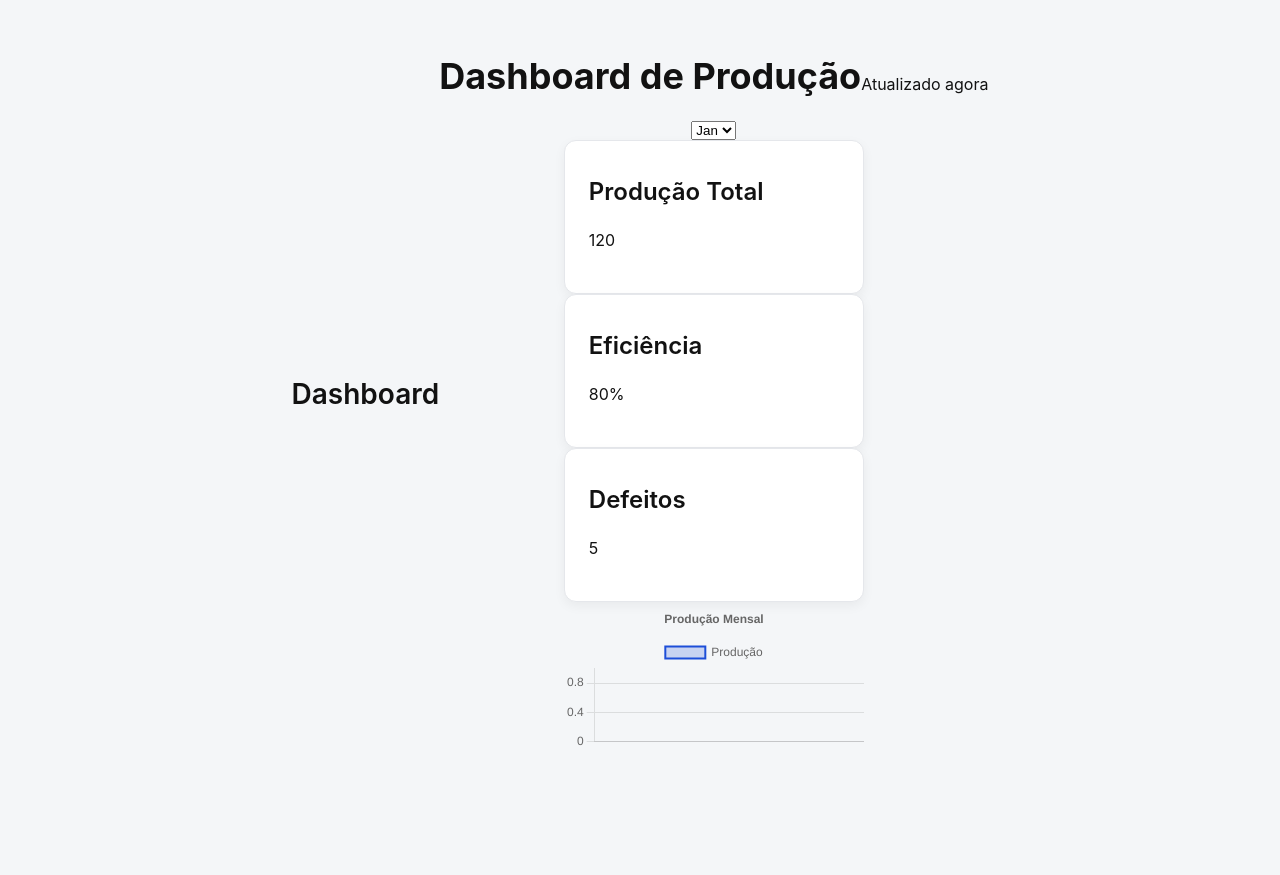
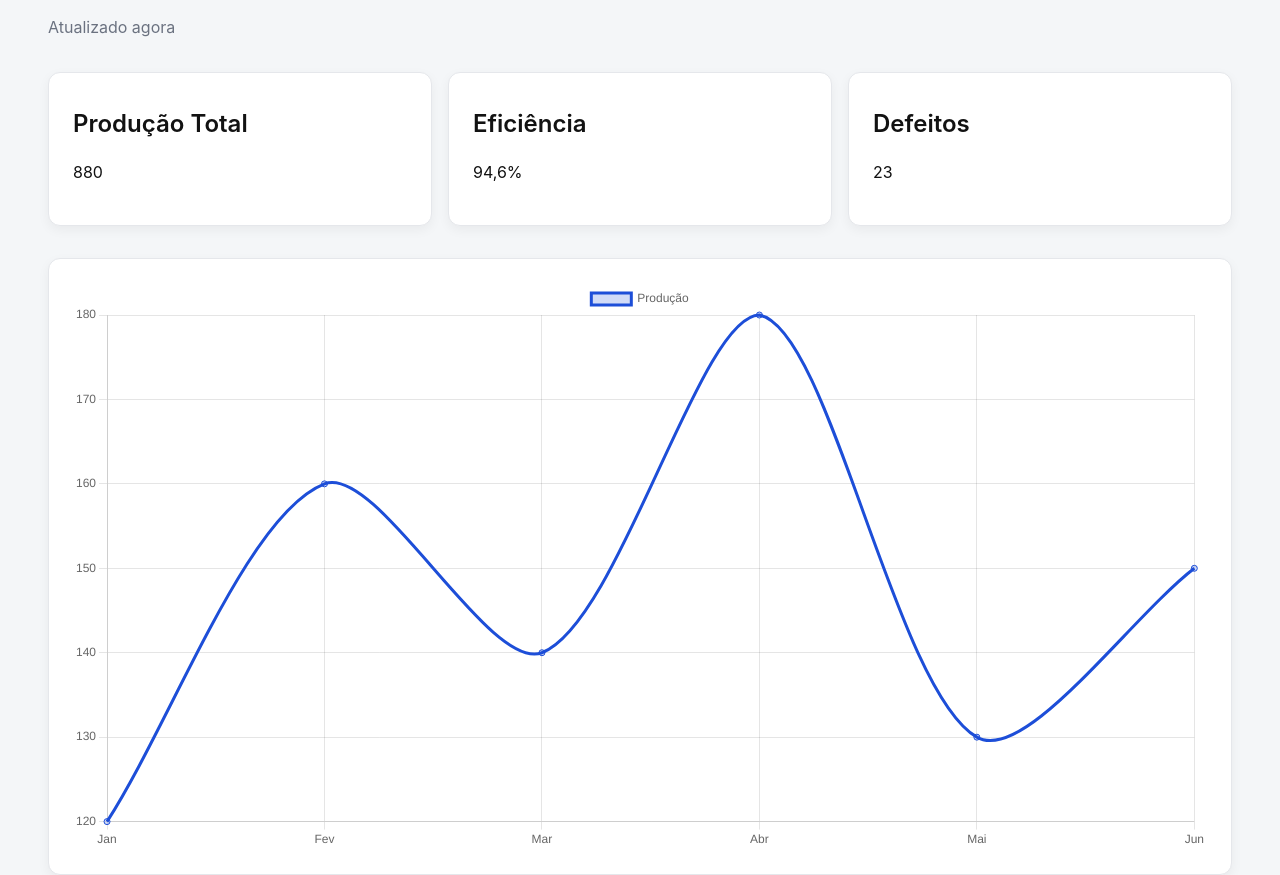
Before and after one commit to desenvolvimentoweb1983/dashboard-producao, a Next.js app: page /dashboard in a window 1280 px wide. Before the commit the page ends 800 px from the top, so only its background shows below. Built offline with nearby package versions, Linux system fonts and the light colour scheme.

Commit message:
dashboard-producao primeira verão

```diff
--- a/src/app/dashboard/page.tsx
+++ b/src/app/dashboard/page.tsx
@@ -1,53 +1,49 @@
 "use client";
 
-import Sidebar from "../../components/layout/Sidebar";
-import Header from "../../components/layout/Header";
-import CardKPI from "../../components/ui/CardKPI";
-import ProductionChart from "../../components/charts/ProductionChart";
-import Select from "../../components/ui/Select";
-import { useDashboard } from "../../hooks/useDashboard";
+import React from "react";
+import CardKPI from "@/components/ui/CardKPI";
+import ProductionChart from "@/components/charts/ProductionChart";
+import { useDashboard } from "@/hooks/useDashboard";
+import { formatNumber, formatPercent } from "@/lib/format";
 
 export default function DashboardPage() {
-  const {
-    totalProduzido,
-    eficiencia,
-    defeitos,
-    meses,
-    mesSelecionado,
-    setMesSelecionado,
-    dadosFiltrados,
-  } = useDashboard();
+  const { data, loading, error } = useDashboard();
+
+  if (loading) return <p>Carregando...</p>;
+  if (error) return <p>Erro ao carregar dados</p>;
+
+  // KPIs calculados
+  const totalProducao = data.reduce((acc, item) => acc + item.produzido, 0);
+  const totalMeta = data.reduce((acc, item) => acc + item.meta, 0);
+  const totalDefeitos = data.reduce((acc, item) => acc + item.defeitos, 0);
+
+  const eficiencia = totalProducao / totalMeta;
+
+  // Dados do gráfico
+  const labels = data.map((item) => item.mes);
+  const producao = data.map((item) => item.produzido);
 
   return (
-    <div className="flex h-screen">
-      <Sidebar />
+    <div className="container" style={{ paddingTop: "1rem" }}>
+      <h1>Dashboard de Produção</h1>
+      <p style={{ color: "var(--secondary)" }}>Atualizado agora</p>
 
-      <div className="flex-1 flex flex-col">
-        <Header />
+      {/* KPIs */}
+      <div
+        style={{
+          display: "grid",
+          gridTemplateColumns: "repeat(auto-fit, minmax(220px, 1fr))",
+          gap: "1rem",
+          margin: "2rem 0",
+        }}
+      >
+        <CardKPI title="Produção Total" value={formatNumber(totalProducao, 0)} />
+        <CardKPI title="Eficiência" value={formatPercent(eficiencia)} />
+        <CardKPI title="Defeitos" value={formatNumber(totalDefeitos, 0)} />
+      </div>
 
-        <main className="p-6 space-y-6 overflow-auto">
-
-          {/* Filtro */}
-          <div className="flex justify-end">
-            <Select
-              value={mesSelecionado}
-              onChange={setMesSelecionado}
-              options={meses}
-            />
-          </div>
-
-          {/* KPIs */}
-          <div className="grid grid-cols-1 md:grid-cols-3 gap-6">
-            <CardKPI title="Produção Total" value={totalProduzido} />
-            <CardKPI title="Eficiência" value={`${eficiencia}%`} />
-            <CardKPI title="Defeitos" value={defeitos} />
-          </div>
-
-          {/* Gráfico */}
-          <ProductionChart dados={dadosFiltrados} />
-
-        </main>
-      </div>
+      {/* Gráfico */}
+      <ProductionChart labels={labels} data={producao} />
     </div>
   );
 }
--- a/src/components/charts/ProductionChart.tsx
+++ b/src/components/charts/ProductionChart.tsx
@@ -8,47 +8,34 @@ import {
   LinearScale,
   PointElement,
   LineElement,
-  Title,
   Tooltip,
   Legend
 } from "chart.js";
 
-ChartJS.register(CategoryScale, LinearScale, PointElement, LineElement, Title, Tooltip, Legend);
+ChartJS.register(CategoryScale, LinearScale, PointElement, LineElement, Tooltip, Legend);
 
-interface ProductionChartProps {
+interface Props {
   labels: string[];
   data: number[];
 }
 
-const ProductionChart: React.FC<ProductionChartProps> = ({ labels, data }) => {
+export default function ProductionChart({ labels, data }: Props) {
   const chartData = {
     labels,
     datasets: [
       {
         label: "Produção",
         data,
-        fill: true,
+        borderColor: "#1d4ed8",
         backgroundColor: "rgba(29, 78, 216, 0.2)",
-        borderColor: "rgba(29, 78, 216, 1)",
-        borderWidth: 2,
         tension: 0.3,
       },
     ],
   };
 
-  const chartOptions = {
-    responsive: true,
-    plugins: {
-      legend: { position: "top" as const },
-      title: { display: true, text: "Produção Mensal" },
-    },
-  };
-
   return (
-    <div className="bg-card-bg p-4 rounded shadow">
-      <Line data={chartData} options={chartOptions} />
+    <div className="card">
+      <Line data={chartData} />
     </div>
   );
-};
-
-export default ProductionChart;
+}
--- a/src/hooks/useDashboard.ts
+++ b/src/hooks/useDashboard.ts
@@ -1,38 +1,37 @@
 "use client";
 
-import { useState, useEffect } from "react";
-import { calcularEficiencia } from "../utils/calculos";
+import { useEffect, useState } from "react";
+
+export interface DashboardItem {
+  mes: string;
+  produzido: number;
+  meta: number;
+  defeitos: number;
+}
 
 export function useDashboard() {
-  const [dados, setDados] = useState<any[]>([]);
-  const [mesSelecionado, setMesSelecionado] = useState("Jan");
+  const [data, setData] = useState<DashboardItem[]>([]);
+  const [loading, setLoading] = useState(true);
+  const [error, setError] = useState<string | null>(null);
 
-  // carregar dados do JSON público
   useEffect(() => {
-    fetch("/data/dados.json")
-      .then((res) => res.json())
-      .then((json) => setDados(json))
-      .catch(console.error);
+    async function fetchData() {
+      try {
+        const response = await fetch("/data/dados.json");
+
+        if (!response.ok) throw new Error("Erro ao buscar dados");
+
+        const json = await response.json();
+        setData(json);
+      } catch (err: any) {
+        setError(err.message);
+      } finally {
+        setLoading(false);
+      }
+    }
+
+    fetchData();
   }, []);
 
-  const meses = dados.map((d) => d.mes);
-
-  const dadosFiltrados = dados.filter((d) => d.mes === mesSelecionado);
-
-  const totalProduzido = dadosFiltrados.reduce((acc, d) => acc + d.produzido, 0);
-  const defeitos = dadosFiltrados.reduce((acc, d) => acc + d.defeitos, 0);
-  const eficiencia =
-    dadosFiltrados.length > 0
-      ? calcularEficiencia(dadosFiltrados[0].produzido, dadosFiltrados[0].meta)
-      : 0;
-
-  return {
-    totalProduzido,
-    eficiencia,
-    defeitos,
-    meses,
-    mesSelecionado,
-    setMesSelecionado,
-    dadosFiltrados,
-  };
+  return { data, loading, error };
 }
```
